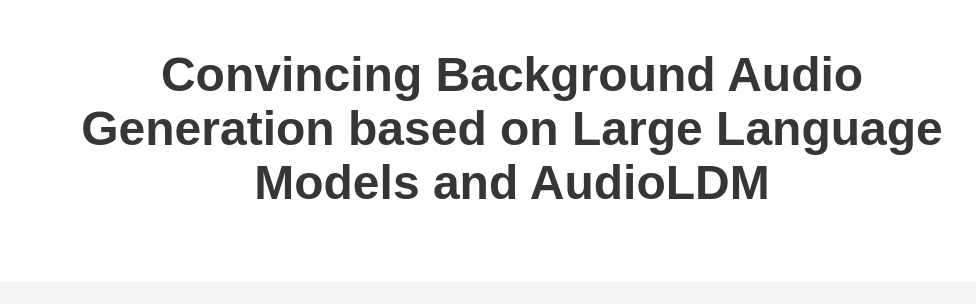
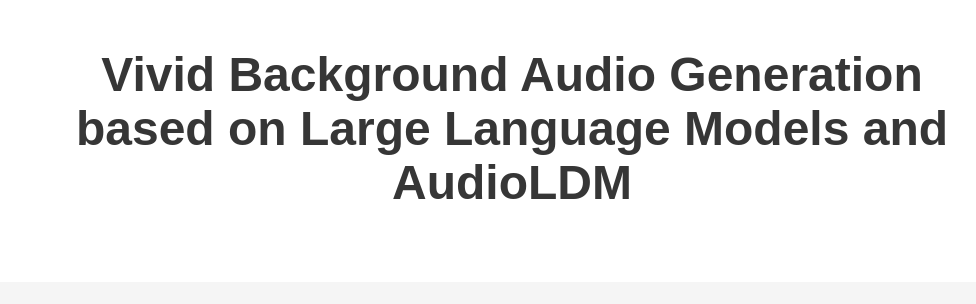
Before and after one commit to YWDDLiang/iscslp_show, a plain HTML site: page index.html in a window 1280 px wide. Shown: the top 304 px of the page, without its empty margins (128-1104 px from the left). Drawn offline with nearby package versions, Linux system fonts and the light colour scheme; some icons are missing; a web font is replaced by a local one.

Commit message:
Update index.html

```diff
--- a/index.html
+++ b/index.html
@@ -34,7 +34,7 @@
       <div class="container is-max-desktop">
         <div class="columns is-centered">
           <div class="column has-text-centered">
-            <h1 class="title is-1 publication-title">Convincing Background Audio Generation based on Large Language Models and AudioLDM</h1>
+            <h1 class="title is-1 publication-title">Vivid Background Audio Generation based on Large Language Models and AudioLDM</h1>
             <div class="is-size-5 publication-authors">
               <!-- Paper authors -->
 
```
